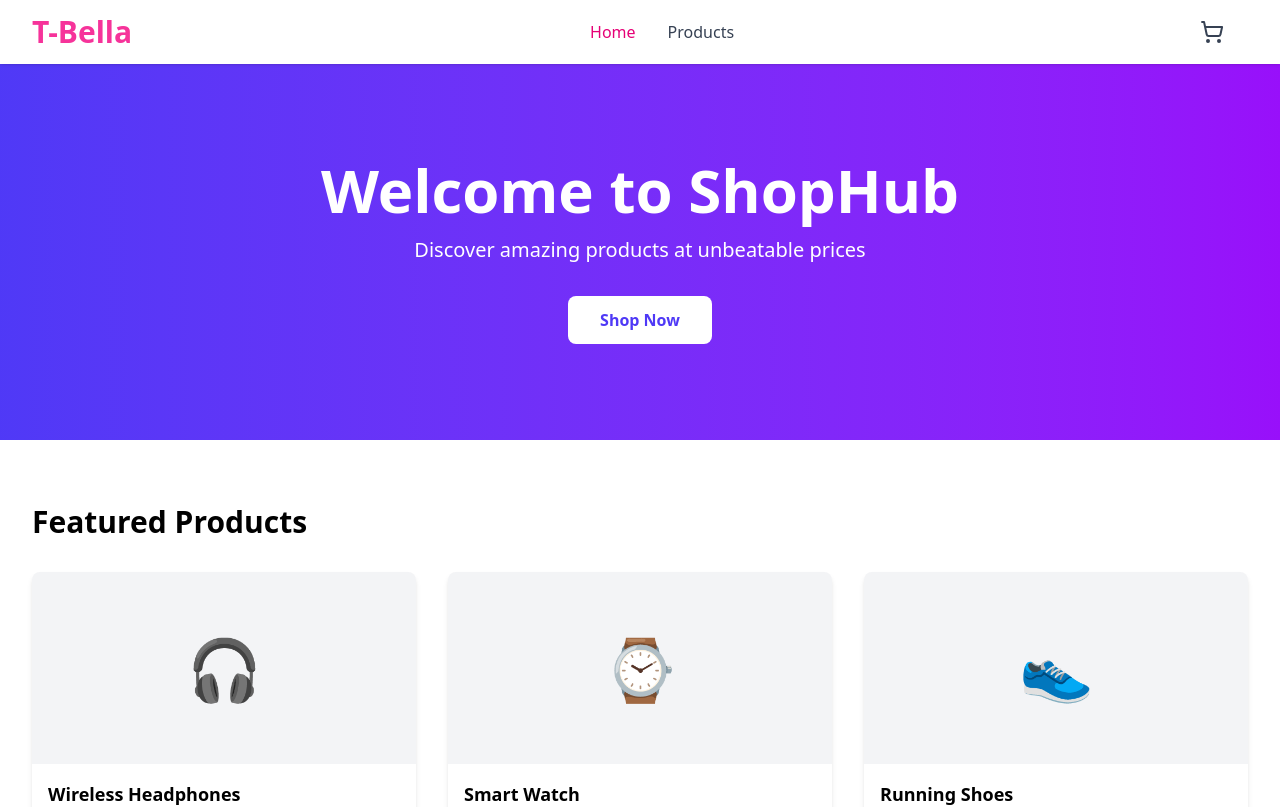
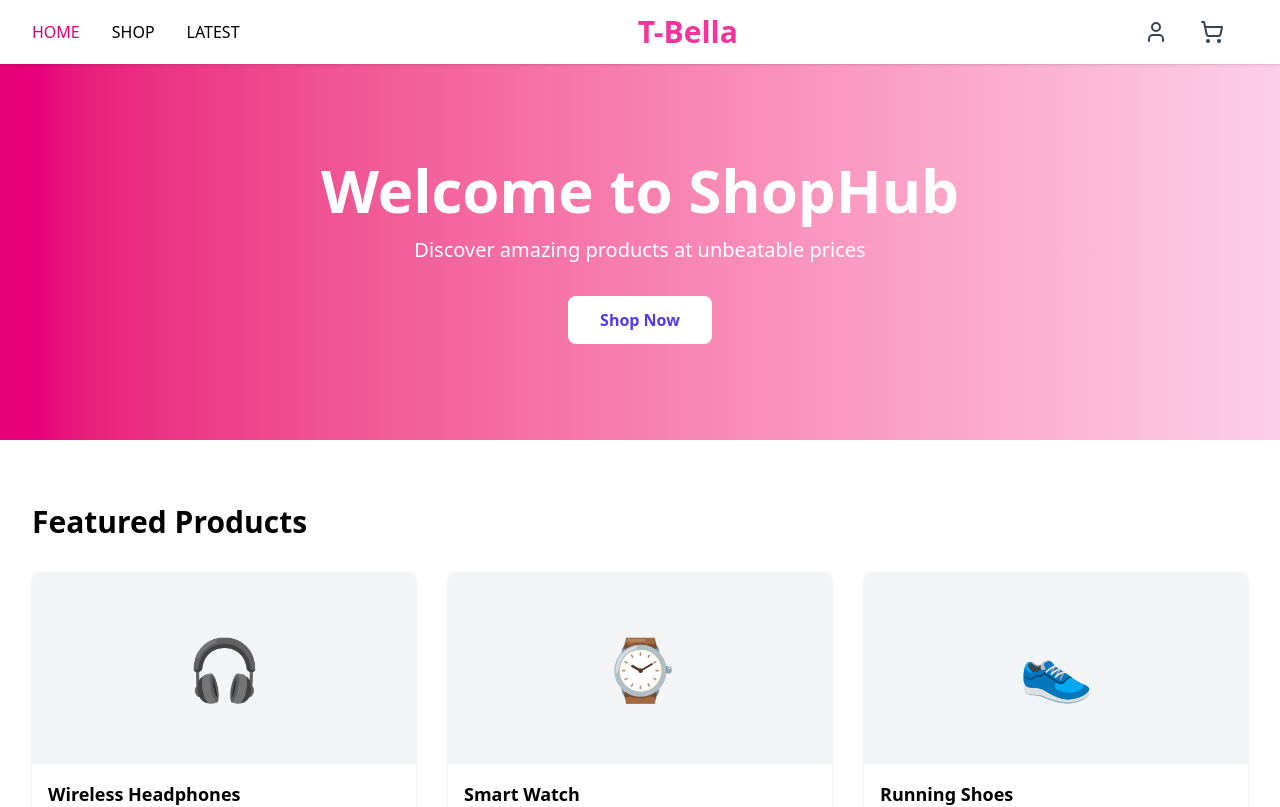
Before and after one commit to Pero4l/New_ecommerce, a Next.js app: page / in a window 1280 px wide. Shown: the top 807 px of the page. Built offline with nearby package versions, Linux system fonts and the light colour scheme.

Commit message:
still working

```diff
--- a/app/components/layout/Header.tsx
+++ b/app/components/layout/Header.tsx
@@ -3,7 +3,7 @@
 import { useState } from 'react';
 import Link from 'next/link';
 import { usePathname } from 'next/navigation';
-import { ShoppingCart, Menu, X } from 'lucide-react';
+import { ShoppingCart, Menu, X, User } from 'lucide-react';
 import { useCart } from '@/context/CartContext';
 
 export default function Header() {
@@ -17,33 +17,51 @@ export default function Header() {
     <header className="bg-white shadow-sm sticky top-0 z-50">
       <div className="max-w-7xl mx-auto px-4 sm:px-6 lg:px-8">
         <div className="flex justify-between items-center h-16">
-          <div className="flex items-center">
-            <Link href="/">
-              <h1 className='text-pink-500 text-3xl font-bold'>T-Bella</h1>
-            </Link>
-          </div>
 
           <nav className="hidden md:flex space-x-8">
             <Link
               href="/"
               className={`${isActive('/') ? 'cursor-pointer hover:text-pink-100 text-pink-600 font-medium' : 'cursor-pointer hover:text-pink-600'} cursor-pointer hover:text-pink-600`}
             >
-              Home
+              HOME
             </Link>
             <Link
               href="/products"
               className={`${
-                isActive('/products') ? 'text-indigo-600' : 'text-gray-700'
-              } hover:text-indigo-600`}
+                isActive('/products') ? '' : 'font-medium'
+              } hover:text-pink-600`}
             >
-              Products
+              SHOP
+            </Link>
+
+               <Link
+              href="/products"
+              className={`${
+                isActive('/products') ? '' : 'font-medium'
+              } hover:text-pink-600`}
+            >
+              LATEST
             </Link>
           </nav>
 
+                <div className="flex items-center">
+            <Link href="/">
+              <h1 className='text-pink-500 text-3xl font-bold'>T-Bella</h1>
+            </Link>
+          </div>
+
           <div className="flex items-center space-x-4">
+
+             <Link
+              href=""
+              className="relative p-2 text-gray-700 hover:text-pink-600"
+            >
+              <User/>
+            </Link>
+
             <Link
               href="/cart"
-              className="relative p-2 text-gray-700 hover:text-indigo-600"
+              className="relative p-2 text-gray-700 hover:text-pink-600"
             >
               <ShoppingCart className="w-6 h-6" />
               {itemCount > 0 && (
--- a/app/layout.tsx
+++ b/app/layout.tsx
@@ -3,6 +3,7 @@ import { Geist, Geist_Mono } from "next/font/google";
 import "./globals.css";
 import { Providers } from '@/provider';
 import Header from '@/app/components/layout/Header';
+import Footer from '@/app/components/layout/footer'
 
 
 const geistSans = Geist({
@@ -16,8 +17,8 @@ const geistMono = Geist_Mono({
 });
 
 export const metadata: Metadata = {
-  title: "Create Next App",
-  description: "Generated by create next app",
+  title: "T-Bella",
+  description: "Discover amazing products at unbeatable prices",
 };
 
 export default function RootLayout({
@@ -30,7 +31,7 @@ export default function RootLayout({
       <body
         className={`${geistSans.variable} ${geistMono.variable} antialiased`}
       >
-        <Providers><Header/>{children}</Providers>
+        <Providers><Header/>{children}<Footer/></Providers>
 
       </body>
     </html>
--- a/app/page.tsx
+++ b/app/page.tsx
@@ -7,7 +7,7 @@ export default function HomePage() {
 
   return (
     <div>
-      <section className="bg-gradient-to-r from-indigo-600 to-purple-600 text-white">
+      <section className="bg-gradient-to-r from-pink-600 to-pink-200 text-white">
         <div className="max-w-7xl mx-auto px-4 sm:px-6 lg:px-8 py-24">
           <div className="text-center">
             <h1 className="text-4xl md:text-6xl font-bold mb-4">Welcome to ShopHub</h1>
```
